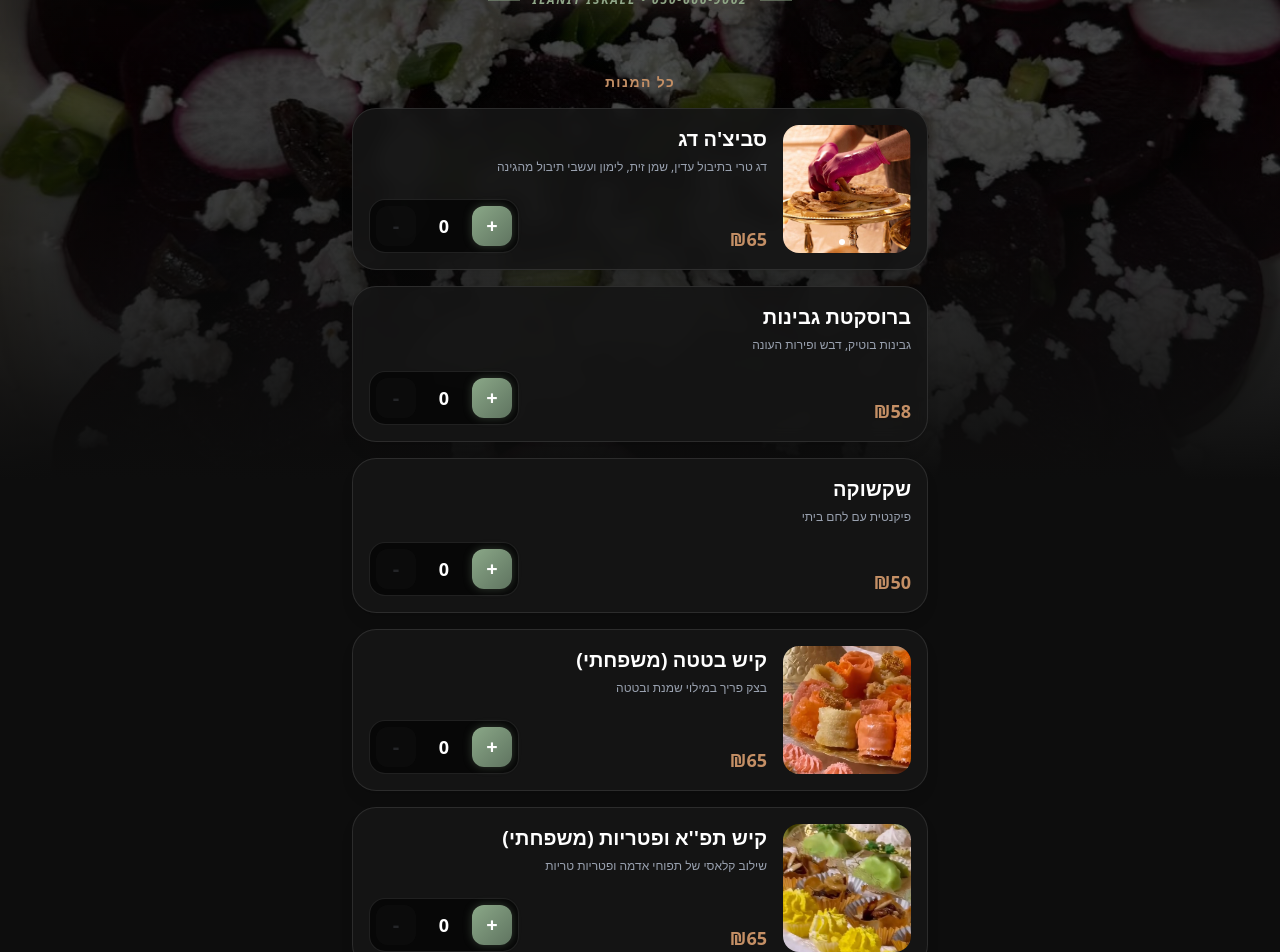
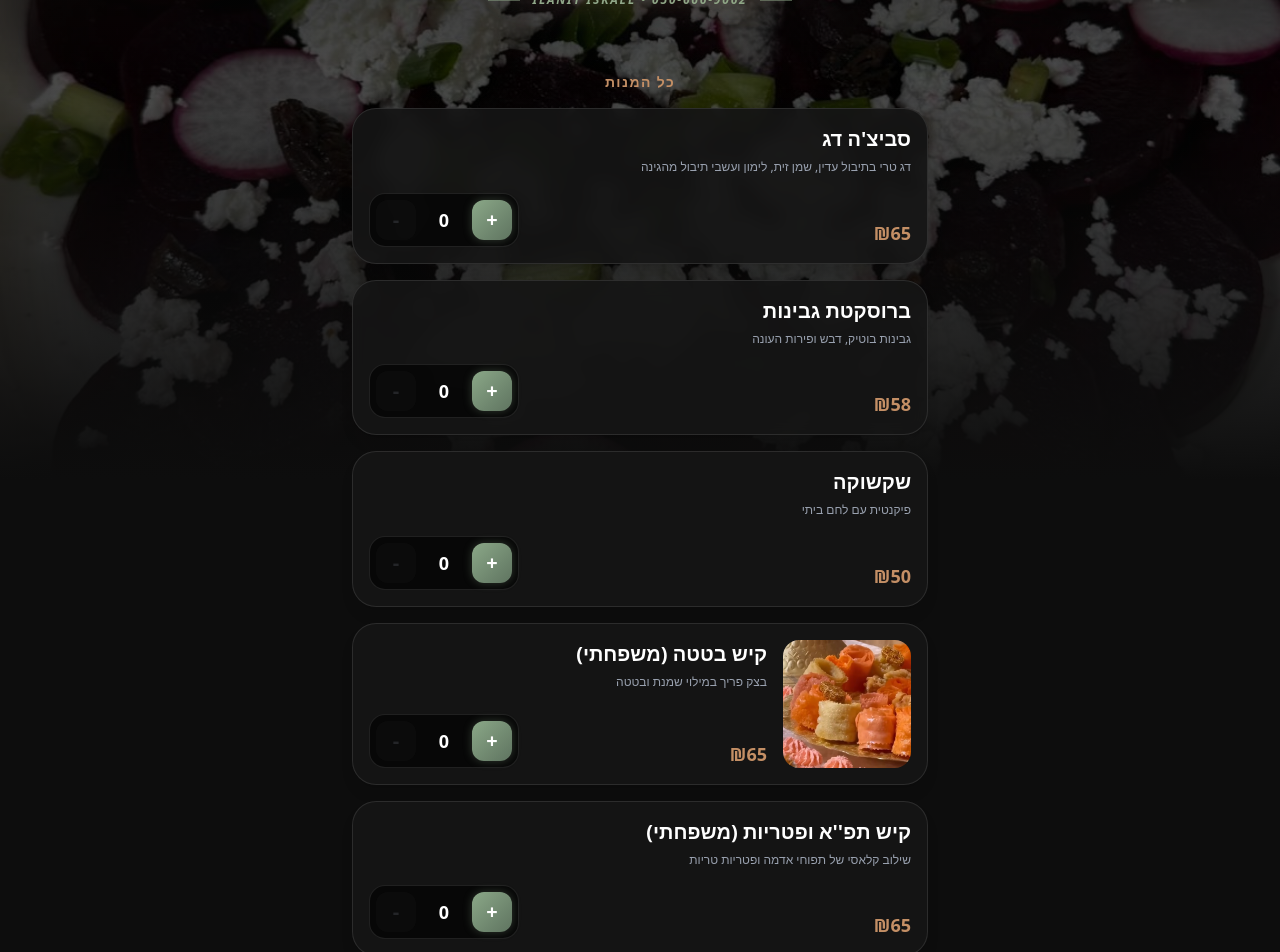
Before and after one commit to oriIsrael856/lahilula, a Next.js app: page / in a window 1280 px wide. Shown: the part 320-1272 px from the top of the page. Built offline with nearby package versions, Linux system fonts and the light colour scheme.

Commit message:
Fixed menu photos

```diff
--- a/src/app/page.tsx
+++ b/src/app/page.tsx
@@ -20,7 +20,7 @@ const MENU = [
     category: "מנות ראשונות",
     desc: "דג טרי בתיבול עדין, שמן זית, לימון ועשבי תיבול מהגינה",
     // השתמשתי בקבצים הקיימים שלך mp1, mp2
-    images: ["/mp1.jpeg", "/mp2.jpeg"]
+    images: []
   },
   {
     id: 2,
@@ -34,7 +34,7 @@ const MENU = [
 
   // --- מאפים ---
   { id: 5, name: "קיש בטטה (משפחתי)", price: 65, category: "מאפים", desc: "בצק פריך במילוי שמנת ובטטה", images: ["/cp1.jpeg"] },
-  { id: 6, name: "קיש תפ''א ופטריות (משפחתי)", price: 65, category: "מאפים", desc: "שילוב קלאסי של תפוחי אדמה ופטריות טריות", images: ["/cp2.jpeg"] },
+  { id: 6, name: "קיש תפ''א ופטריות (משפחתי)", price: 65, category: "מאפים", desc: "שילוב קלאסי של תפוחי אדמה ופטריות טריות", images: [] },
 
   // --- עמדות לאירועים ---
   {
```
